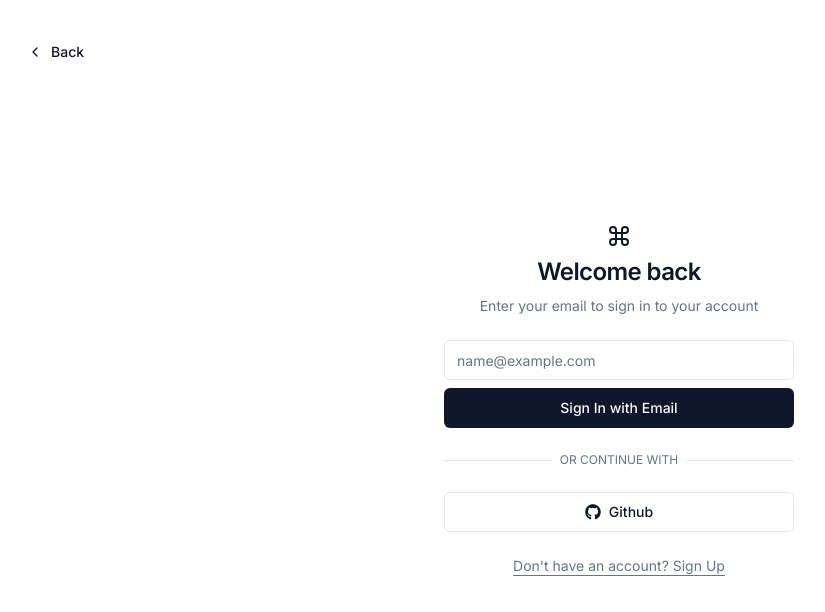
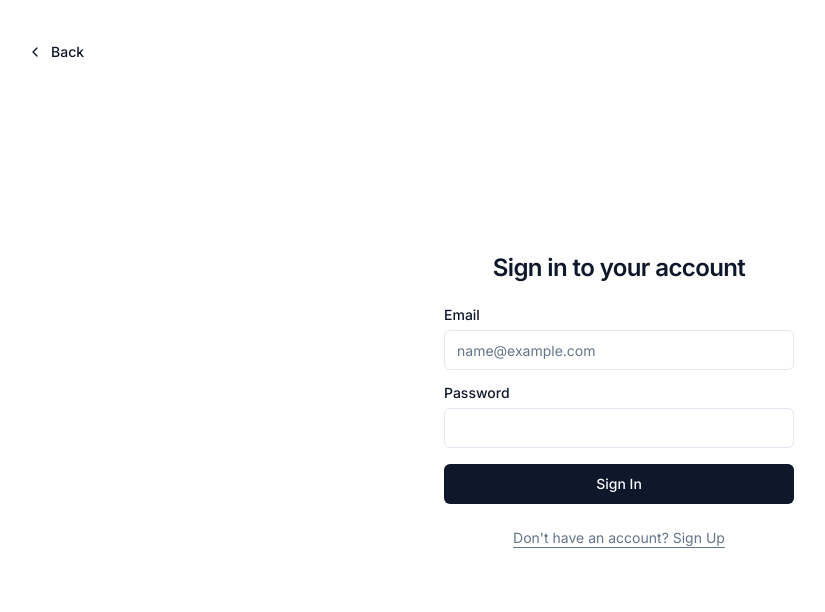
Before and after one commit to nqhung291/nextjs-tailwind-template, a Next.js app: page /login in a window 1280 px wide. Shown: the top 612 px of the page, without its empty margins (21-846 px from the left). Built offline with nearby package versions, Linux system fonts and the light colour scheme.

Commit message:
feat: login page

```diff
--- a/app/(auth)/login/page.tsx
+++ b/app/(auth)/login/page.tsx
@@ -29,13 +29,9 @@
       </Link>
       <div className="mx-auto flex w-full flex-col justify-center space-y-6 sm:w-[350px]">
         <div className="flex flex-col space-y-2 text-center">
-          <Icons.logo className="mx-auto h-6 w-6" />
           <h1 className="text-2xl font-semibold tracking-tight">
-            Welcome back
+            Sign in to your account
           </h1>
-          <p className="text-sm text-muted-foreground">
-            Enter your email to sign in to your account
-          </p>
         </div>
         <Suspense>
           <UserAuthForm />
--- a/components/user-auth-form.tsx
+++ b/components/user-auth-form.tsx
@@ -28,7 +28,6 @@
     resolver: zodResolver(userAuthSchema),
   })
   const [isLoading, setIsLoading] = React.useState<boolean>(false)
-  const [isGitHubLoading, setIsGitHubLoading] = React.useState<boolean>(false)
   const searchParams = useSearchParams()
 
   async function onSubmit(data: FormData) {
@@ -55,9 +54,9 @@
   return (
     <div className={cn("grid gap-6", className)} {...props}>
       <form onSubmit={handleSubmit(onSubmit)}>
-        <div className="grid gap-2">
+        <div className="grid gap-4">
           <div className="grid gap-1">
-            <Label className="sr-only" htmlFor="email">
+            <Label htmlFor="email" className="mb-1">
               Email
             </Label>
             <Input
@@ -67,8 +66,27 @@
               autoCapitalize="none"
               autoComplete="email"
               autoCorrect="off"
-              disabled={isLoading || isGitHubLoading}
+              disabled={isLoading}
               {...register("email")}
+            />
+            {errors?.email && (
+              <p className="px-1 text-xs text-red-600">
+                {errors.email.message}
+              </p>
+            )}
+          </div>
+          <div className="grid gap-1">
+            <Label htmlFor="password" className="mb-1">
+              Password
+            </Label>
+            <Input
+              id="password"
+              type="password"
+              autoCapitalize="none"
+              autoComplete="password"
+              autoCorrect="off"
+              disabled={isLoading}
+              {...register("password")}
             />
             {errors?.email && (
               <p className="px-1 text-xs text-red-600">
@@ -80,36 +98,10 @@
             {isLoading && (
               <Icons.spinner className="mr-2 h-4 w-4 animate-spin" />
             )}
-            Sign In with Email
+            Sign In
           </button>
         </div>
       </form>
-      <div className="relative">
-        <div className="absolute inset-0 flex items-center">
-          <span className="w-full border-t" />
-        </div>
-        <div className="relative flex justify-center text-xs uppercase">
-          <span className="bg-background px-2 text-muted-foreground">
-            Or continue with
-          </span>
-        </div>
-      </div>
-      <button
-        type="button"
-        className={cn(buttonVariants({ variant: "outline" }))}
-        onClick={() => {
-          setIsGitHubLoading(true)
-          signIn("github")
-        }}
-        disabled={isLoading || isGitHubLoading}
-      >
-        {isGitHubLoading ? (
-          <Icons.spinner className="mr-2 h-4 w-4 animate-spin" />
-        ) : (
-          <Icons.gitHub className="mr-2 h-4 w-4" />
-        )}{" "}
-        Github
-      </button>
     </div>
   )
 }
--- a/lib/validations/auth.ts
+++ b/lib/validations/auth.ts
@@ -2,4 +2,5 @@
 
 export const userAuthSchema = z.object({
   email: z.string().email(),
+  password: z.string(),
 })
```
